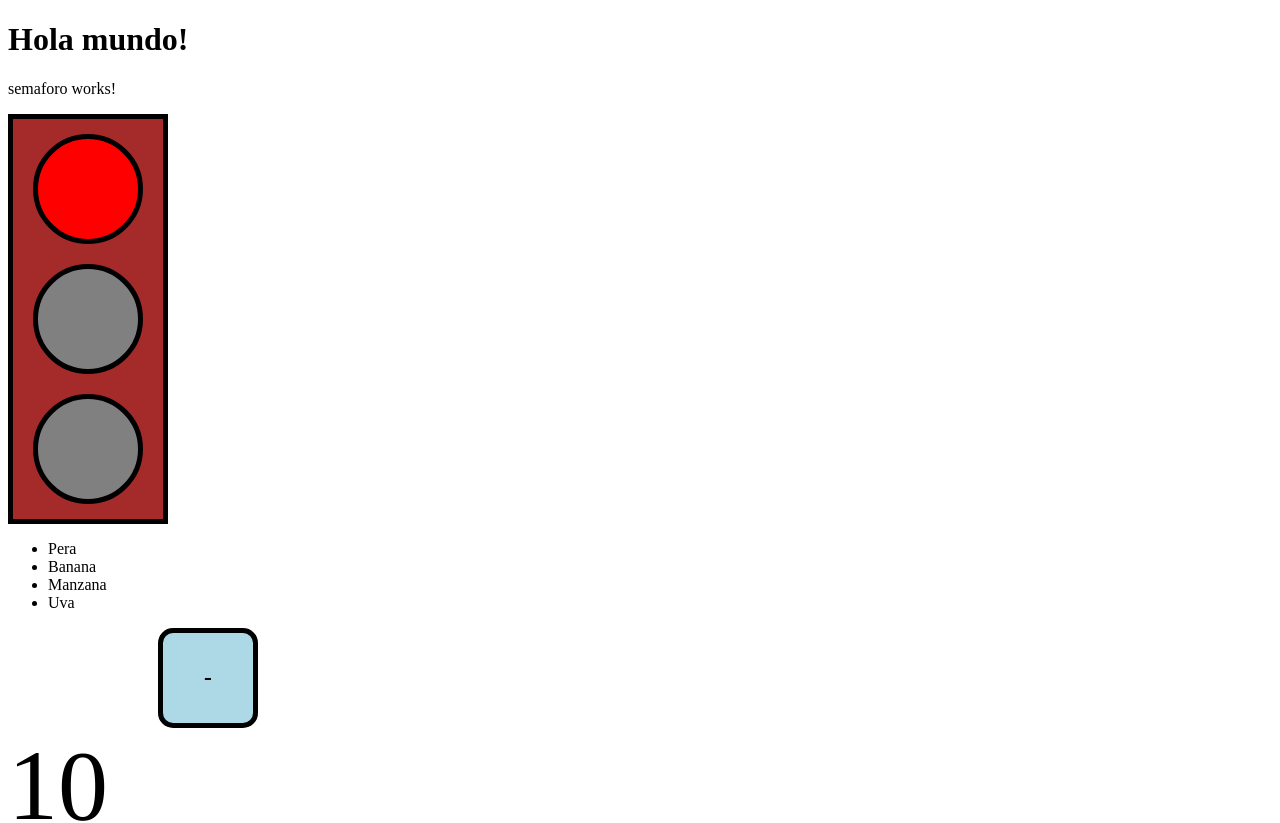
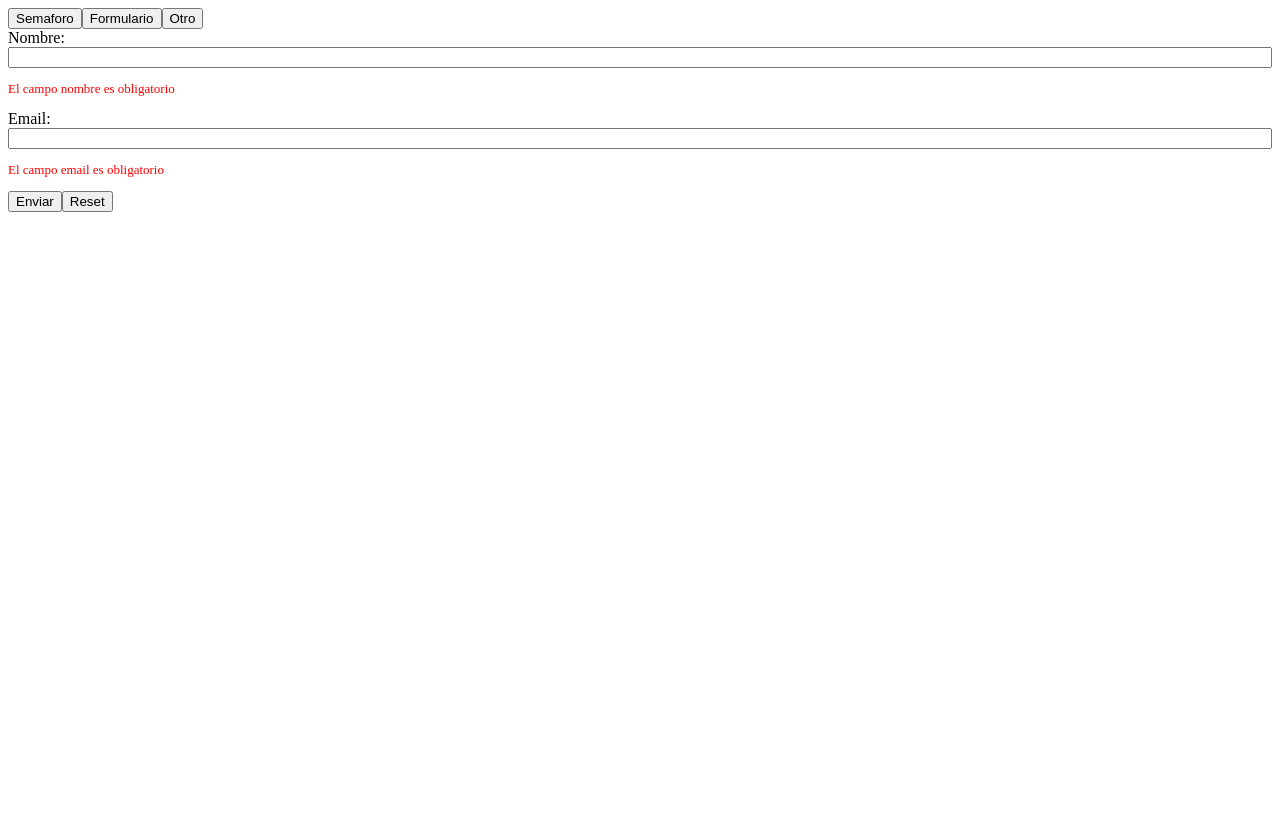
Before and after one commit to breamarcelo/PMDM, an Angular app in the folder MiPrimerProyecto/: page /formulario in a window 1280 px wide. Before the commit this address led to /. Shown: the top 823 px of the page. After the commit the page ends 800 px from the top, so only its background shows below. Built offline with nearby package versions, Linux system fonts and the light colour scheme.

Commit message:
trabajando con routes y formularios dinámicos

```diff
--- a/MiPrimerProyecto/src/app/app.html
+++ b/MiPrimerProyecto/src/app/app.html
@@ -1,3 +1,4 @@
-<h1>Hola mundo!</h1>
-
-<app-semaforo></app-semaforo>
+<button routerLink="/semaforo">Semaforo</button>
+<button routerLink="/formulario">Formulario</button>
+<button>Otro</button>
+<router-outlet style="width: 100px; height: 200px;"></router-outlet>
--- a/MiPrimerProyecto/src/app/app.routes.ts
+++ b/MiPrimerProyecto/src/app/app.routes.ts
@@ -1,3 +1,8 @@
 import { Routes } from '@angular/router';
+import { Semaforo } from './components/semaforo/semaforo';
+import { Formulario } from './components/formulario/formulario';
 
-export const routes: Routes = [];
+export const routes: Routes = [
+    { path: 'semaforo', component: Semaforo },
+    { path: 'formulario', component: Formulario }
+];
--- a/MiPrimerProyecto/src/app/app.ts
+++ b/MiPrimerProyecto/src/app/app.ts
@@ -1,10 +1,9 @@
 import { Component, signal } from '@angular/core';
-import { RouterOutlet } from '@angular/router';
-import { Semaforo } from './components/semaforo/semaforo';
+import { RouterLink, RouterOutlet } from '@angular/router';
 
 @Component({
   selector: 'app-root',
-  imports: [RouterOutlet, Semaforo],
+  imports: [RouterOutlet, RouterLink],
   templateUrl: './app.html',
   styleUrl: './app.css'
 })
--- /dev/null
+++ b/MiPrimerProyecto/src/app/components/formulario/formulario.css
@@ -0,0 +1,9 @@
+.mensaje-error {
+    color: red;
+    font-size: small;
+}
+
+.contenedor-campo {
+    display: flex;
+    flex-direction: column;
+}
--- /dev/null
+++ b/MiPrimerProyecto/src/app/components/formulario/formulario.html
@@ -0,0 +1,35 @@
+<form [formGroup]='formulario' (ngSubmit)="enviar()">
+    <div class="contenedor-campo">
+
+        <label for="nombre">Nombre:</label>
+        <input formControlName="nombre" type="text" name="nombre" id="nombre">
+        <div class="mensaje-error">
+            @if(formulario.controls['nombre'].hasError('required')){
+            <p>El campo nombre es obligatorio</p>
+            }
+            @if(formulario.controls['nombre'].hasError('minlength')){
+            <p>El nombre debe contener al menos 3 letras</p>
+            }
+            @if(formulario.controls['nombre'].hasError('maxlength')){
+            <p>El nombre debe contener máximo 20 letras</p>
+            }
+        </div>
+    </div>
+
+    <div class="contenedor-campo">
+
+        <label for="email">Email:</label>
+        <input formControlName="email" type="text" name="email" id="email">
+        <div class="mensaje-error">
+            @if(formulario.controls['email'].hasError('required')){
+            <p>El campo email es obligatorio</p>
+            }
+            @if(formulario.controls['email'].hasError('email')){
+            <p>Formato de email no válido</p>
+            }
+        </div>
+    </div>
+
+    <button type="submit">Enviar</button>
+    <button (click)="reset()">Reset</button>
+</form>
--- /dev/null
+++ b/MiPrimerProyecto/src/app/components/formulario/formulario.ts
@@ -0,0 +1,34 @@
+import { Component } from '@angular/core';
+import { FormBuilder, FormGroup, ReactiveFormsModule, Validators } from '@angular/forms';
+
+@Component({
+  selector: 'app-formulario',
+  imports: [ReactiveFormsModule],
+  templateUrl: './formulario.html',
+  styleUrl: './formulario.css'
+})
+export class Formulario {
+  formulario: FormGroup;
+
+  constructor(private fb: FormBuilder) {
+    this.formulario = fb.group({
+      nombre: ['', [Validators.required, Validators.minLength(3), Validators.maxLength(20)]],
+      email: ['', [Validators.required, Validators.email]]
+    });
+  }
+
+  enviar() {
+    if (this.formulario.invalid) {
+      console.log("Formulario inválido");
+    } else {
+      console.log(this.formulario.value);
+    }
+  }
+
+  reset() {
+    this.formulario.reset({
+      nombre: '',
+      email: ''
+    });
+  }
+}
```
Also changed, not shown: 1 other file (tests, documents, lock files or other folders).
